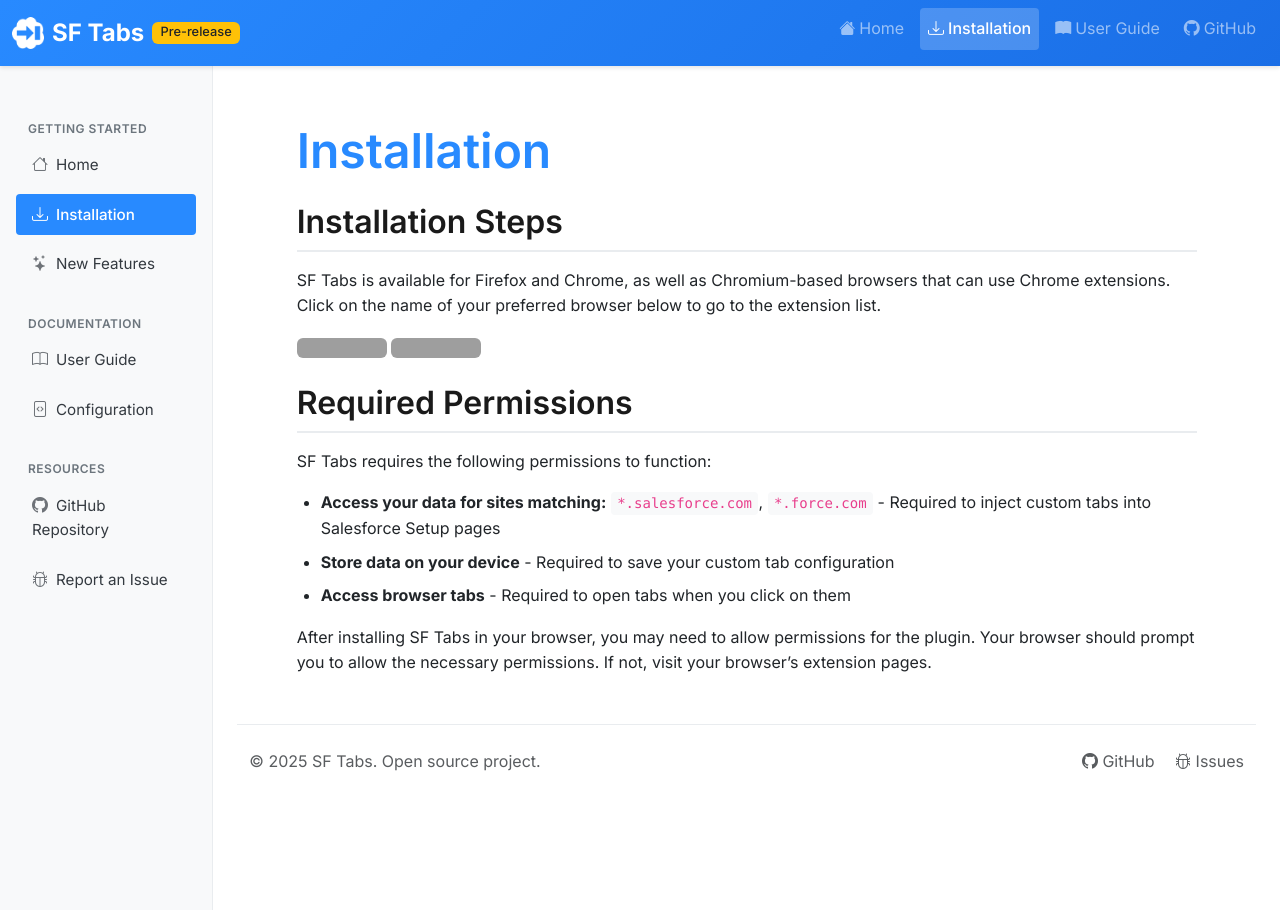
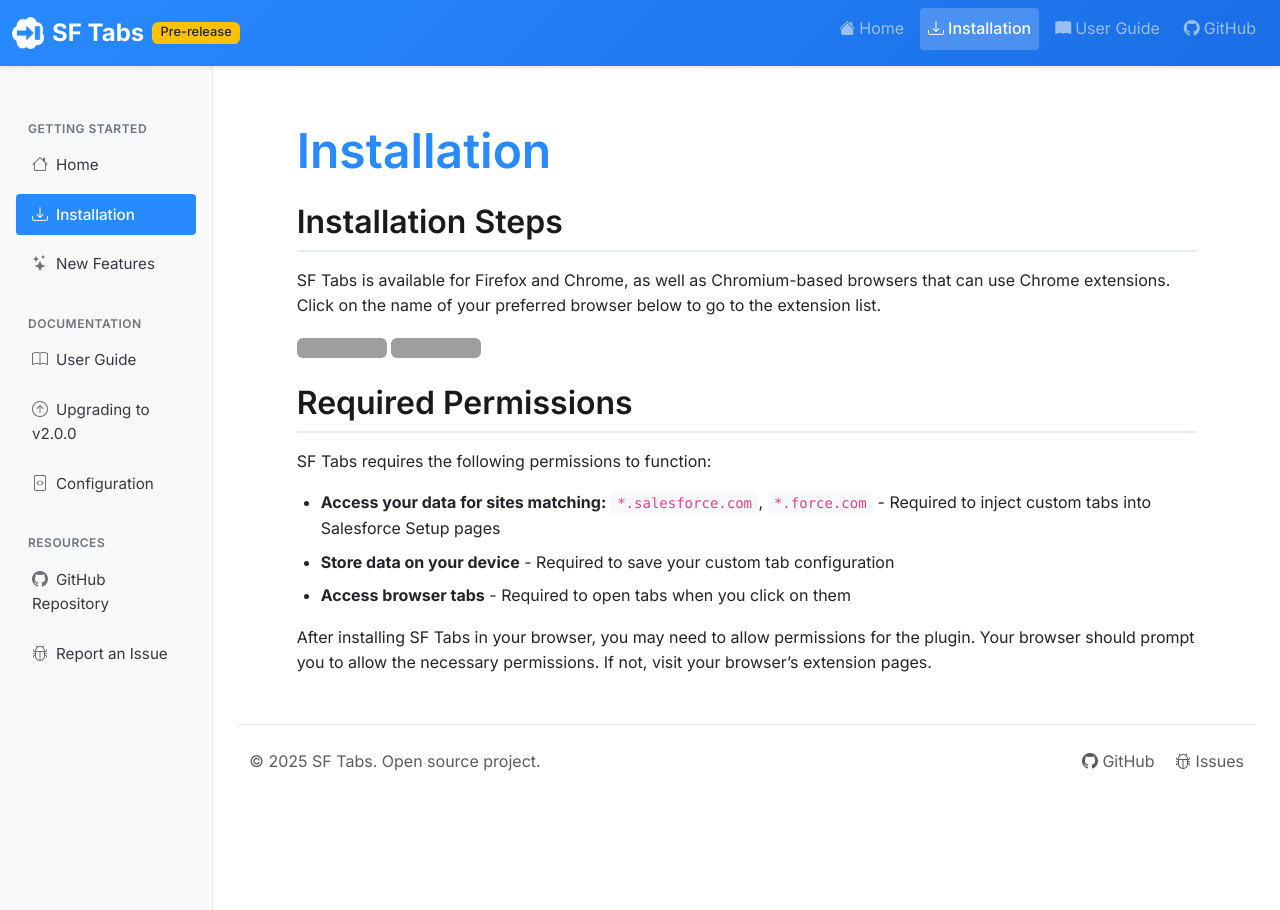
Before and after one commit to chrisrouse/sftabs, a Jekyll site: the page built from docs/installation.md, in a window 1280 px wide. Built offline with Jekyll 4.4.1, drawn with Linux system fonts in a browser that asks for light colours; nearby versions of some CDN libraries; grey boxes are pictures that could not be loaded.

Commit message:
Add Upgrading to v2.0.0 link to documentation sidebar
- Add navigation link to Migration Wizard section in user guide
- Use arrow-up-circle icon for upgrade section

🤖 Generated with [Claude Code](https://claude.com/claude-code)

Co-Authored-By: Claude Sonnet 4.5 <noreply@anthropic.com>

```diff
--- a/docs/_layouts/default.html
+++ b/docs/_layouts/default.html
@@ -95,6 +95,11 @@
                             </a>
                         </li>
                         <li class="nav-item">
+                            <a class="nav-link{% if page.url contains 'user-guide' %} active{% endif %}" href="{{ '/user-guide#upgrading-to-v200-migration-wizard' | relative_url }}">
+                                <i class="bi bi-arrow-up-circle me-2"></i>Upgrading to v2.0.0
+                            </a>
+                        </li>
+                        <li class="nav-item">
                             <a class="nav-link{% if page.url contains 'configuration' %} active{% endif %}" href="{{ '/configuration' | relative_url }}">
                                 <i class="bi bi-file-code me-2"></i>Configuration
                             </a>
```
